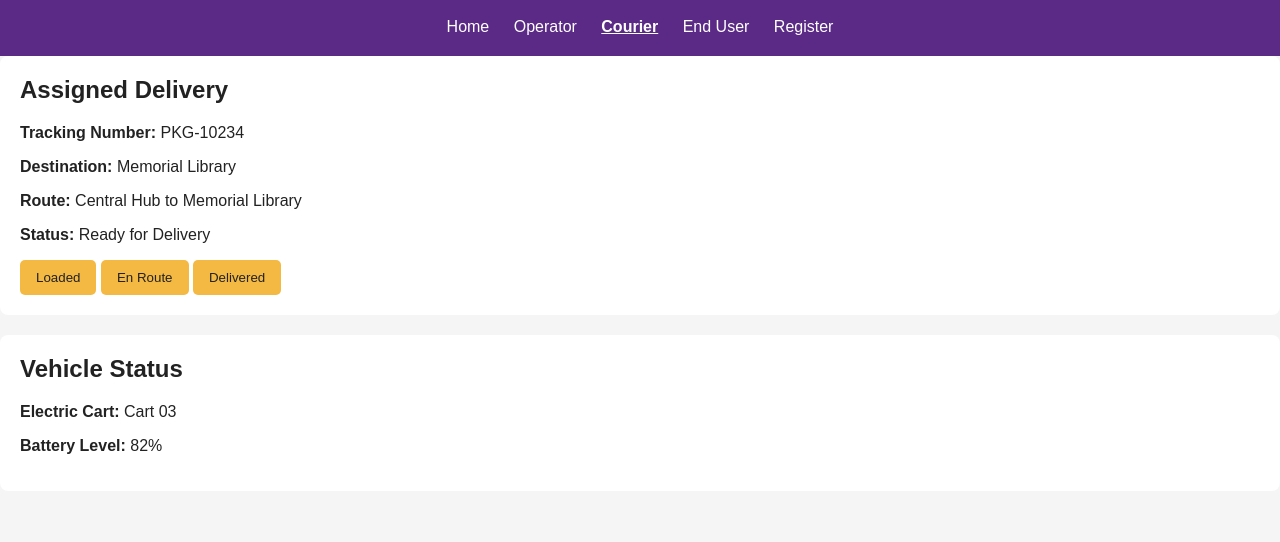
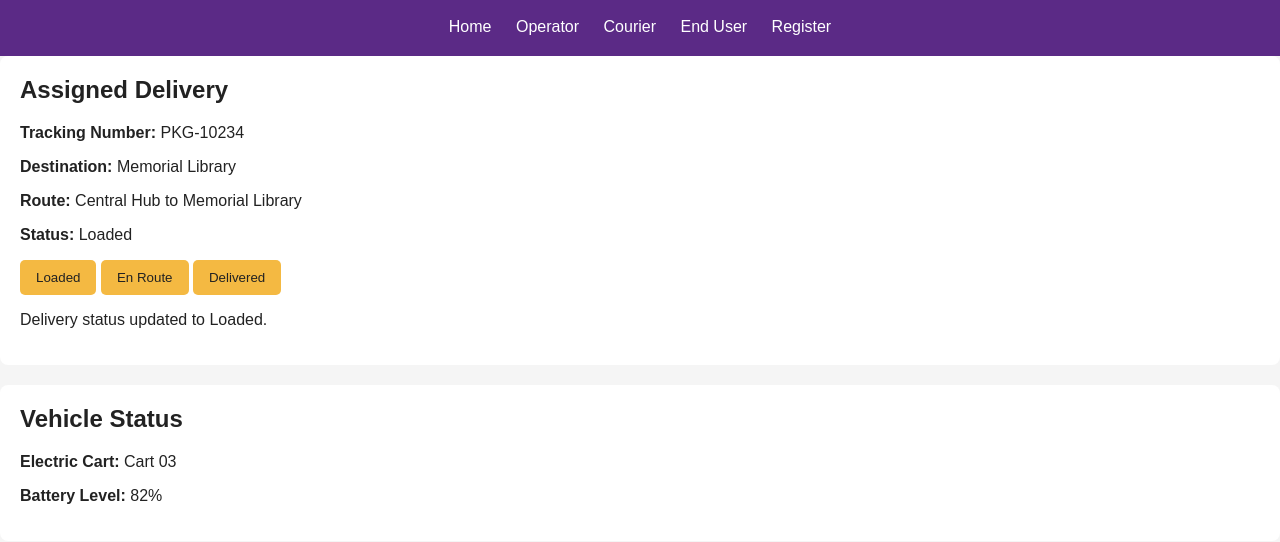
Before and after one commit to ruthmechegia/CIS-483_EcoLogix, a plain HTML site: page html/courier.html in a window 1280 px wide. Both pictures are taken after a click on the button "Loaded". Shown: the part 78-620 px from the top of the page. Drawn offline with nearby package versions, Linux system fonts and the light colour scheme.

Commit message:
Add courier.js and connect it to courier page

```diff
--- a/html/courier.html
+++ b/html/courier.html
@@ -47,6 +47,6 @@ html/courier.html: <!DOCTYPE html>
     </main>
 
 <script src="https://code.jquery.com/jquery-3.7.1.min.js"></script>
-<script src="../js/app.js"></script>
+<script src="../js/courier.js"></script>
 </body>
 </html>
--- /dev/null
+++ b/js/courier.js
@@ -0,0 +1,30 @@
+class EcoCourier {
+    constructor(name, vehicle, battery) {
+        this.name = name;
+        this.vehicle = vehicle;
+        this.battery = battery;
+        this.status = "Ready for Delivery";
+    }
+
+    updateStatus(newStatus) {
+        this.status = newStatus;
+    }
+}
+
+const courier = new EcoCourier("Student Courier", "Cart 03", 82);
+
+$("button").on("click", function () {
+    courier.updateStatus($(this).text().trim());
+
+    $("p").each(function () {
+        if ($(this).text().includes("Status:")) {
+            $(this).html("<strong>Status:</strong> " + courier.status);
+        }
+    });
+
+    $("#courier-message").remove();
+    $(".card").first().append(
+        '<p id="courier-message">Delivery status updated to ' + courier.status + ".</p>"
+    );
+    $("#courier-message").hide().fadeIn();
+});
```
